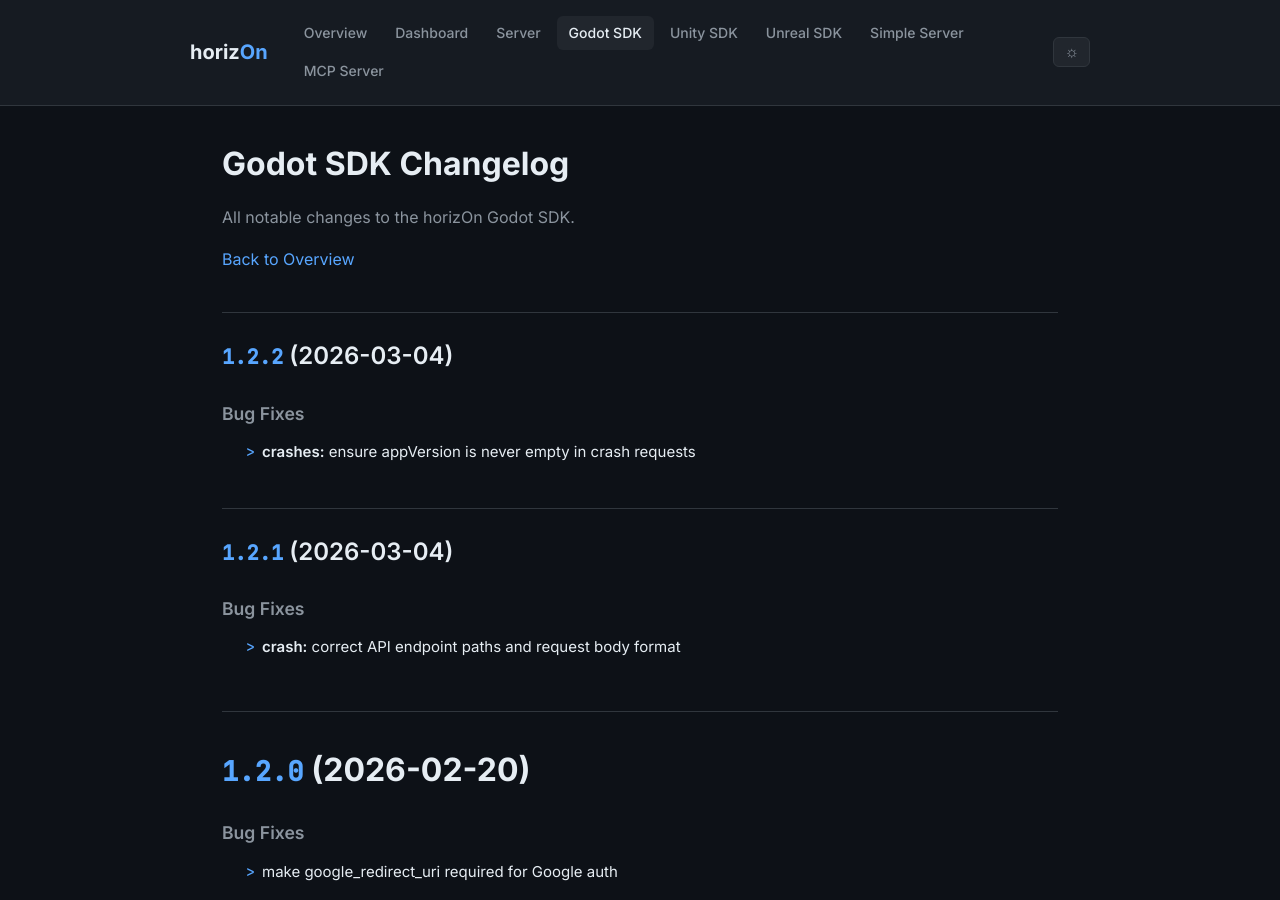
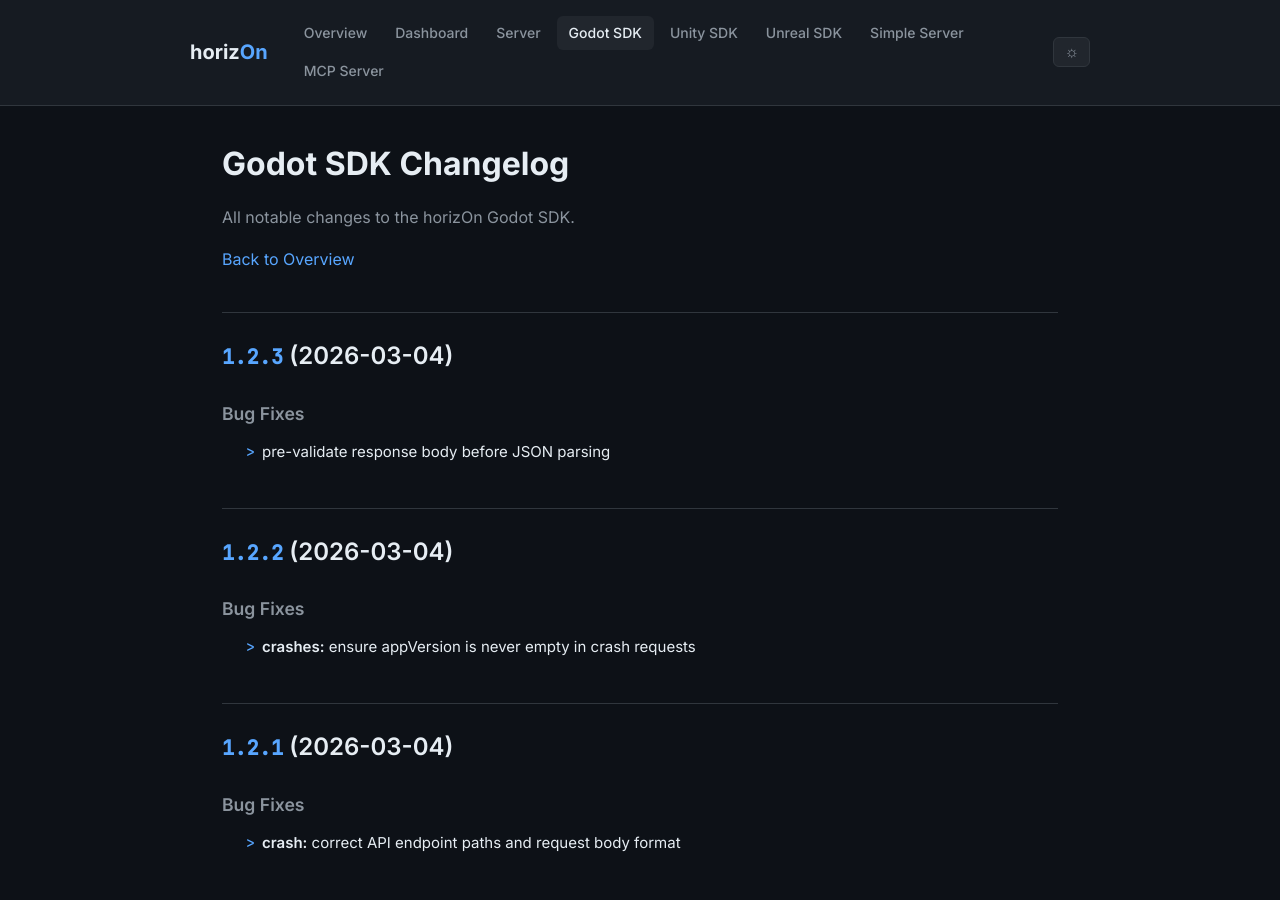
Before and after one commit to ProjectMakersDE/horizOn-Changelog, a Jekyll site: the page built from godot-sdk-changelog.md, in a window 1280 px wide and 900 px high. Built offline with Jekyll 4.4.1, drawn with Linux system fonts in a browser that asks for light colours.

Commit message:
chore: sync changelogs [skip ci]

```diff
--- a/godot-sdk-changelog.md
+++ b/godot-sdk-changelog.md
@@ -8,6 +8,13 @@ title: Godot SDK Changelog
 All notable changes to the horizOn Godot SDK.
 
 [Back to Overview](.)
+
+## [1.2.3](https://github.com/ProjectMakersDE/horizOn-SDK-Godot/compare/v1.2.2...v1.2.3) (2026-03-04)
+
+
+### Bug Fixes
+
+* pre-validate response body before JSON parsing ([7a0a129](https://github.com/ProjectMakersDE/horizOn-SDK-Godot/commit/7a0a129eaa55343a811f59b747d0da5324c86920))
 
 ## [1.2.2](https://github.com/ProjectMakersDE/horizOn-SDK-Godot/compare/v1.2.1...v1.2.2) (2026-03-04)
 
```
Also changed, not shown: index.md (+1 -1 lines).
